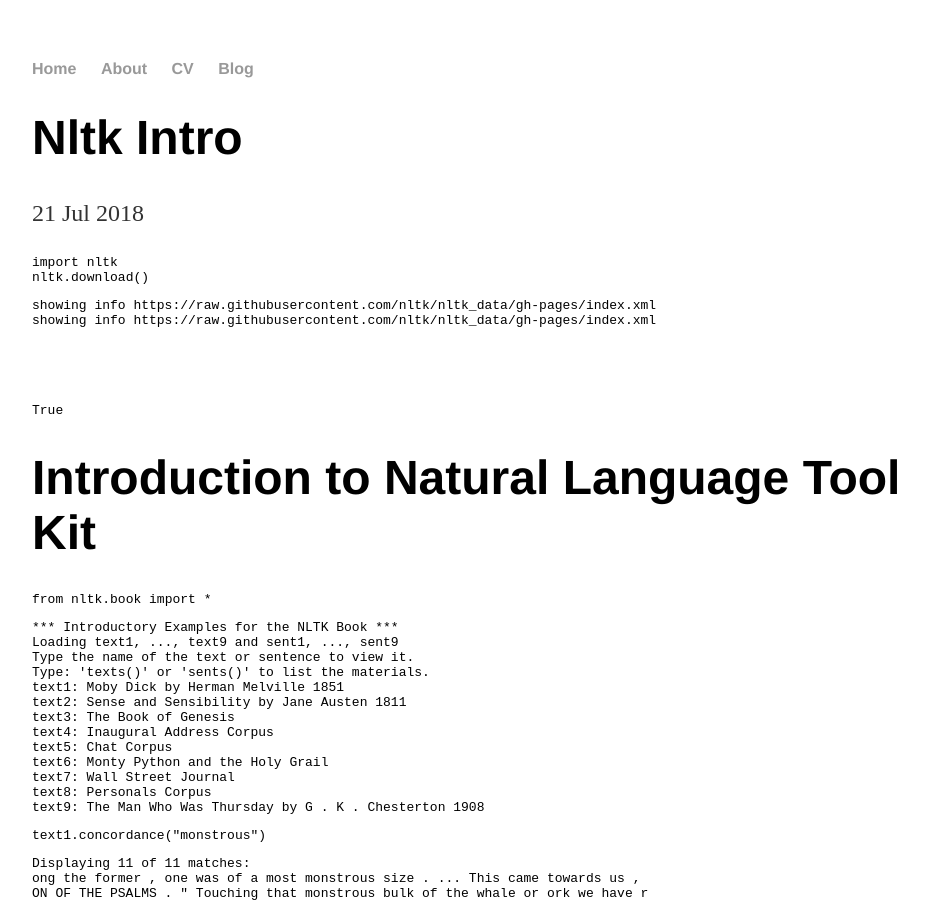
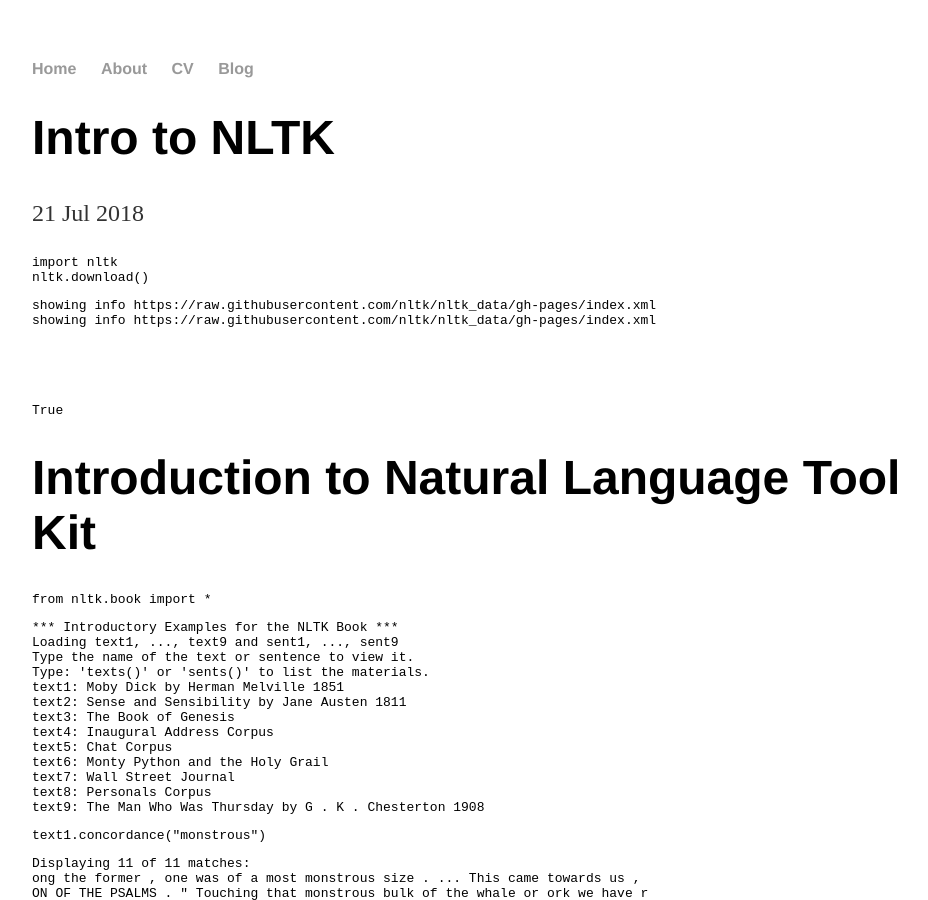
Before and after one commit to arinzea/arinzea.github.io, a Jekyll site: the page built from _posts/2018-07-21-nltk-intro.md, in a window 1280 px wide and 900 px high. Shown: the whole window, without its empty margins (160-1088 px from the left). Built offline with Jekyll 4.4.1, drawn with Linux system fonts in a browser that asks for light colours; our own code applies the rules of GitHub Pages for plain Markdown files; part of the change alters nothing that is shown.

````diff
--- a/_posts/2018-07-21-nltk-intro.md
+++ b/_posts/2018-07-21-nltk-intro.md
@@ -1,4 +1,8 @@
-
+---
+layout: post
+title: "Intro to NLTK"
+date: 2018-07-21
+---
 
 ```python
 import nltk
````
